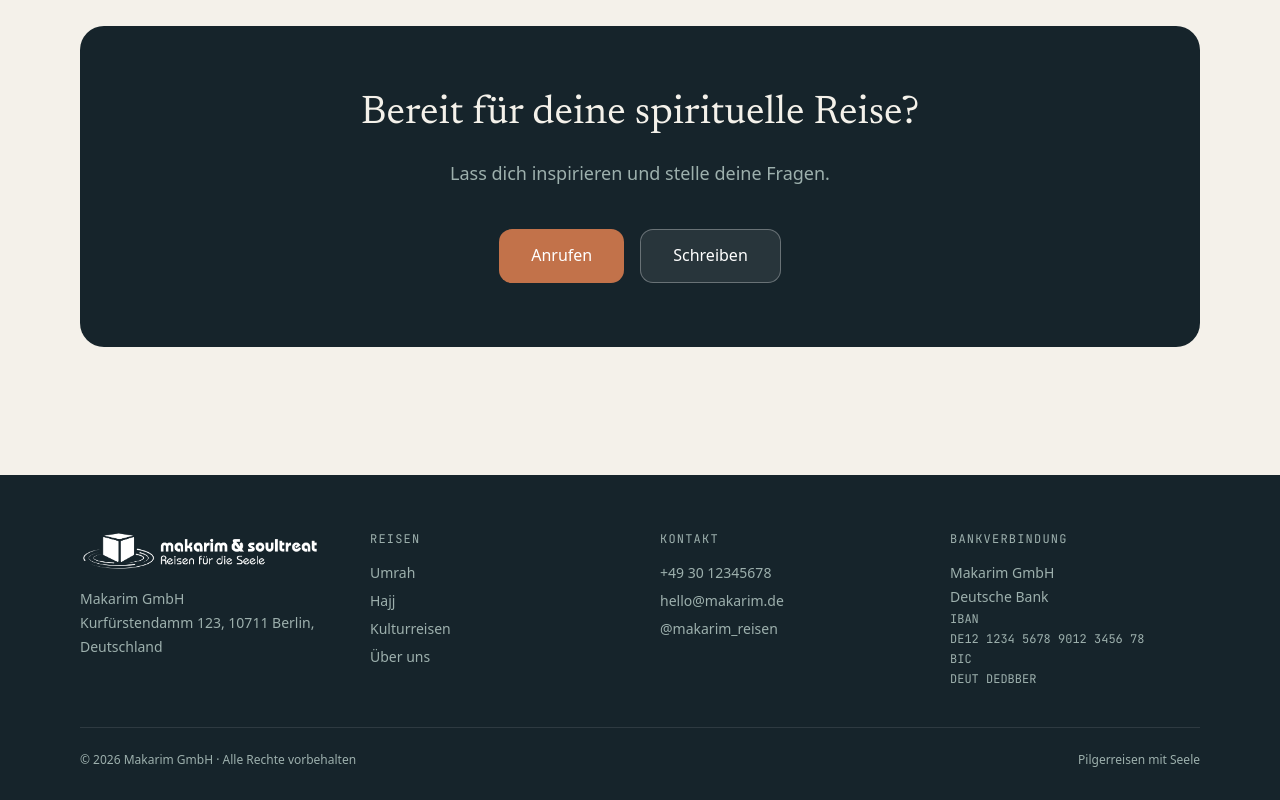
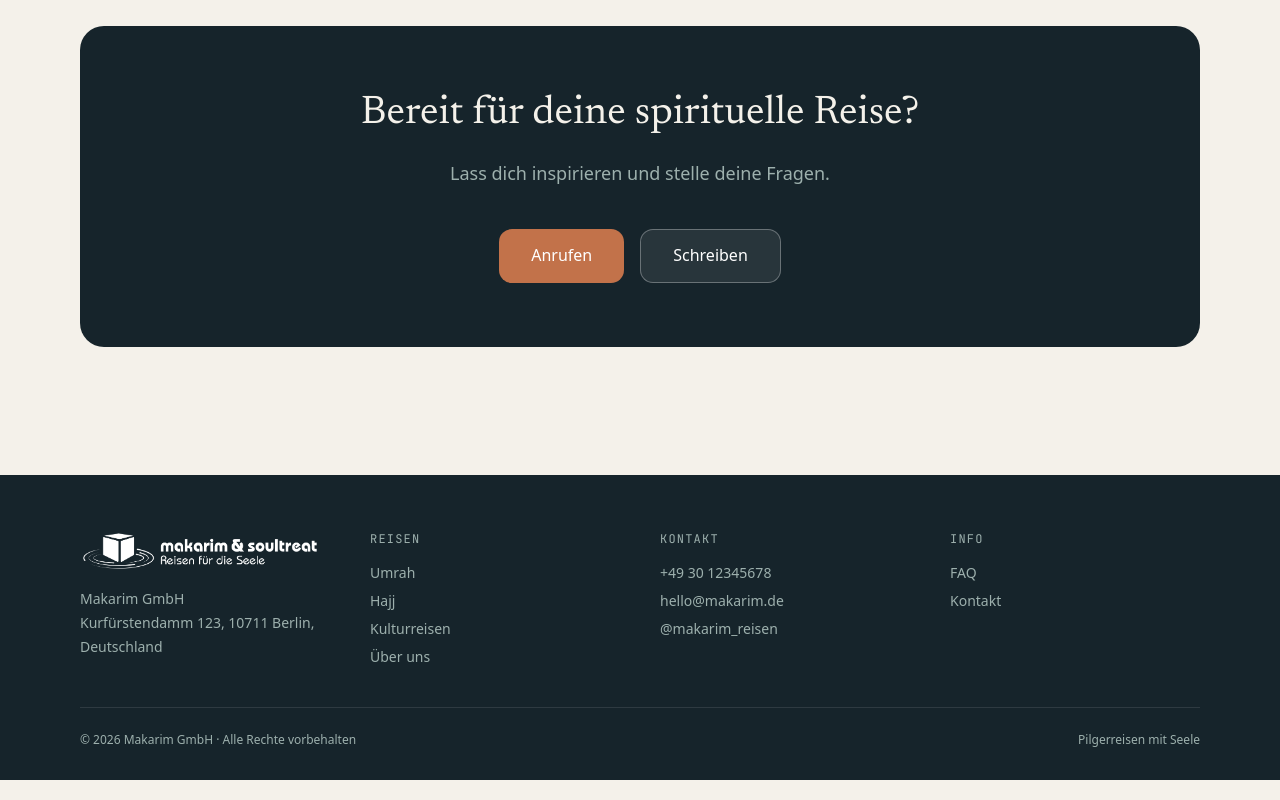
Before and after one commit to itconel2013-crypto/makarim-website, a Next.js app: page / in a window 1280 px wide. Shown: the part 3079-3879 px from the top of the page. Built offline with nearby package versions, Linux system fonts and the light colour scheme; no server answers; the database is empty.

Commit message:
fix: Bankverbindung aus Footer entfernt, durch Info-Links (FAQ/Kontakt) ersetzt

```diff
--- a/components/layout/Footer.tsx
+++ b/components/layout/Footer.tsx
@@ -69,21 +69,15 @@ export default async function Footer() {
             </ul>
           </div>
 
-          {/* Bankverbindung */}
+          {/* Info */}
           <div>
             <h4 className="font-mono text-xs uppercase tracking-widest mb-4" style={{ color: '#9DB0AD' }}>
-              Bankverbindung
+              Info
             </h4>
-            <dl className="text-sm space-y-1" style={{ color: '#9DB0AD' }}>
-              <dt className="sr-only">Kontoinhaber</dt>
-              <dd>{brand?.bank?.inhaber}</dd>
-              <dt className="sr-only">Bank</dt>
-              <dd>{brand?.bank?.name}</dd>
-              <dt className="font-mono text-xs mt-2">IBAN</dt>
-              <dd className="font-mono text-xs">{brand?.bank?.iban}</dd>
-              <dt className="font-mono text-xs">BIC</dt>
-              <dd className="font-mono text-xs">{brand?.bank?.bic}</dd>
-            </dl>
+            <ul className="space-y-2 text-sm" style={{ color: '#9DB0AD' }}>
+              <li><Link href="/faq" className="hover:text-white transition-colors">FAQ</Link></li>
+              <li><Link href="/kontakt" className="hover:text-white transition-colors">Kontakt</Link></li>
+            </ul>
           </div>
         </div>
 
```
